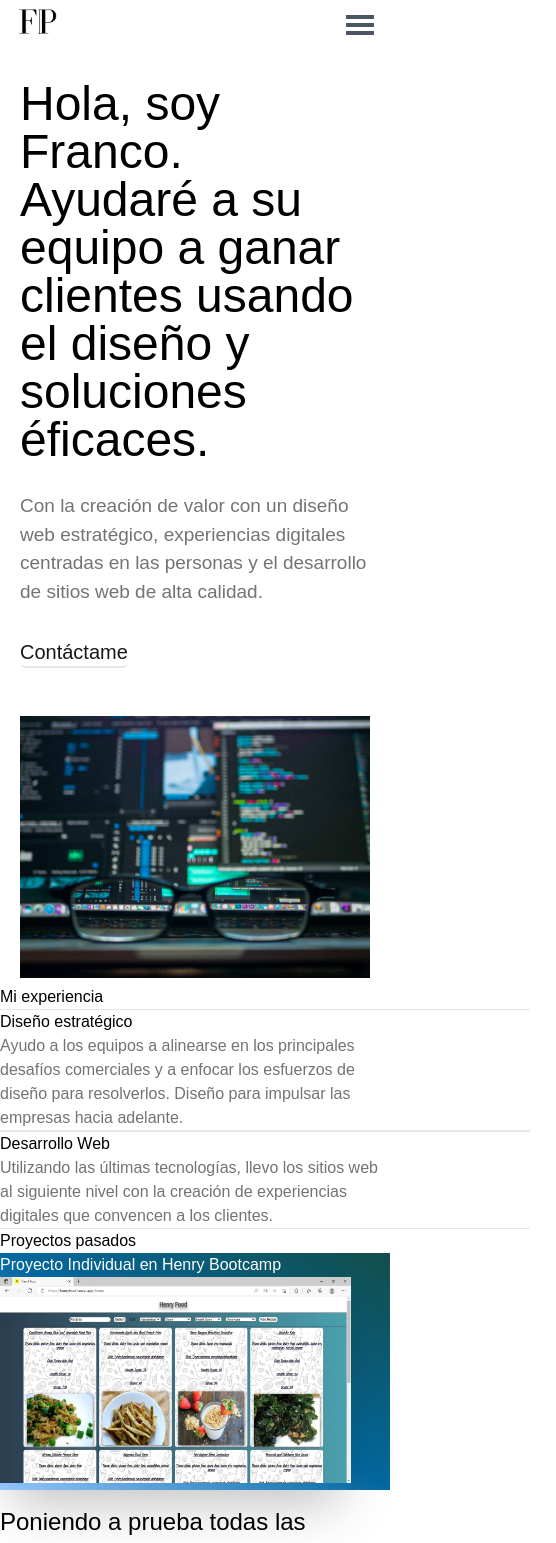
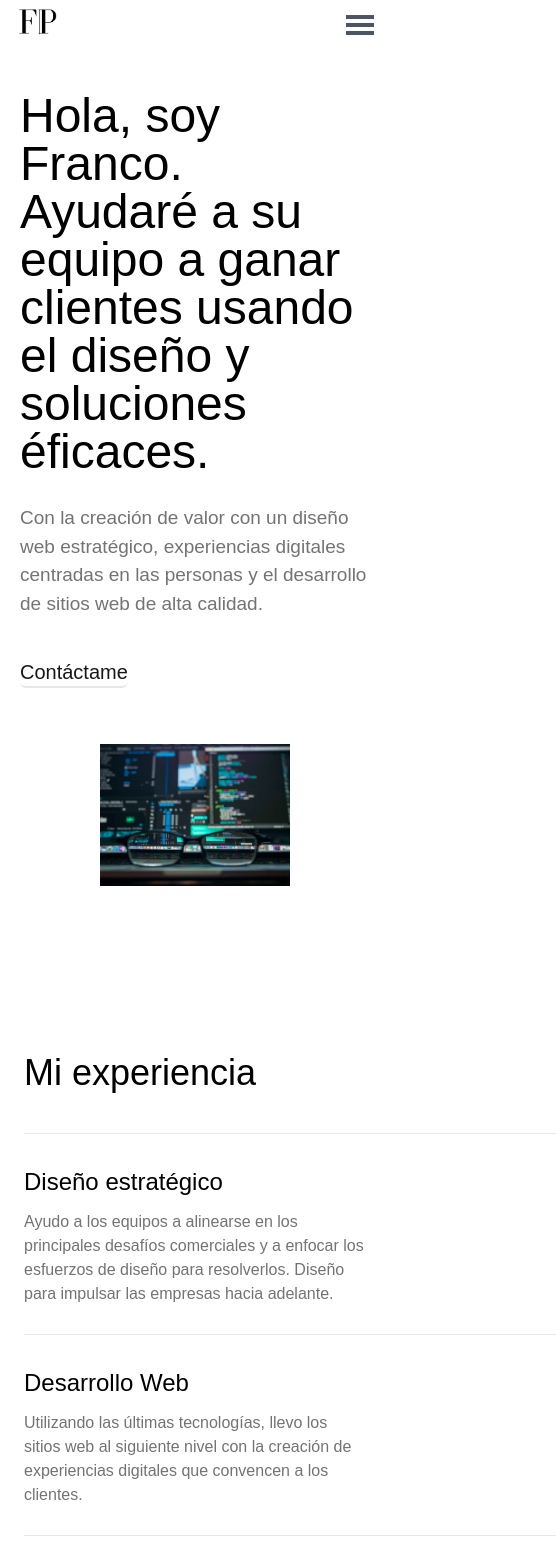
Before and after one commit to fpadularrosa/portfolio, a Next.js app: page / in a window 390 px wide. Shown: the top 1543 px of the page, 556 px wide, since content can reach past the window. Built offline with nearby package versions, Linux system fonts and the light colour scheme.

Commit message:
responsive mobile

```diff
--- a/components/Expertise.js
+++ b/components/Expertise.js
@@ -2,27 +2,27 @@
 const Expertise = () => {
     return(
         <>
-            <section id='expertise'>
+            <section className="mx-6" id='expertise'>
                 <div className=" sm:ml-9 md:ml-6 lg:ml-0 sm:mr-16 md:mr-0 md:pr-6 md:pl-0" id='container-expertise'>
-                    <div className="flex" id="title">
+                    <div className="flex mb-10" id="title">
                         <div>
-                        <h2 className='xl:text-[45px] md:ml-[5px] lg:ml-6 md:font-medium md:text-4xl sm:text-4xl xl:ml-[205px] '>Mi experiencia</h2>
+                        <h2 className='xl:text-[45px] text-4xl md:ml-[5px] lg:ml-6 md:font-medium md:text-4xl sm:text-4xl xl:ml-[205px] '>Mi experiencia</h2>
                         </div>
                     </div>
 
                     <div className='sm:py-12 sm:pb-24 md:inline-flex xl:flex xl:mx-28 xl:justify-between sm:justify-items-center' id="content">
                         <div className="sm:relative lg:ml-7 md:mr-36 xl:ml-28 xl:mr-0 sm:mr-8" id='content-design'>
-                            <hr className='xl:pb-7 sm:pb-7 lg:w-[440px] xl:w-[530px] md:w-[400px] sm:w-[552px]' width='530'/>
-                                <h3 className='font-medium xl:pb-2 xl:text-3xl sm:text-2xl sm:pb-2'>Diseño estratégico</h3>
-                                <p className='xl:max-w-lg sm:max-w-xl sm:text-lg lg:max-w-lg text-neutral-500 xl:leading-relaxed xl:text-[22px] sm:leading-relaxed md:text-md md:max-w-sm'>Ayudo a los equipos a alinearse en los principales desafíos comerciales y a enfocar los esfuerzos de diseño para resolverlos. Diseño para impulsar las empresas hacia adelante.
+                            <hr className='xl:pb-7 sm:pb-7 w-[532px] lg:w-[440px] xl:w-[530px] md:w-[400px] sm:w-[552px]' width='530'/>
+                                <h3 className='mt-8 mb-3 text-2xl font-medium xl:pb-2 xl:text-3xl sm:text-2xl sm:pb-2'>Diseño estratégico</h3>
+                                <p className='xl:max-w-lg mb-7 max-w-lg sm:max-w-xl sm:text-lg lg:max-w-lg text-neutral-500 xl:leading-relaxed xl:text-[22px] sm:leading-relaxed md:text-md md:max-w-sm'>Ayudo a los equipos a alinearse en los principales desafíos comerciales y a enfocar los esfuerzos de diseño para resolverlos. Diseño para impulsar las empresas hacia adelante.
                                 </p>
-                            <hr className='xl:mt-[60px] md:mt-[37px] lg:w-[440px] sm:mb-7 sm:mt-7 xl:w-[530px] md:w-[400px] sm:w-[552px]' width='530' />
+                            <hr className='xl:mt-[60px] hidden sm:block w-[532px] md:mt-[37px] lg:w-[440px] sm:mb-7 sm:mt-7 xl:w-[530px] md:w-[400px] sm:w-[552px]' width='530' />
                         </div>
                         <div className="sm:relative md:mr-10 xl:mr-52 sm:mr-20" id='content-develop'>
-                            <hr className='xl:pb-8 sm:pb-7 xl:w-[530px] lg:block md:block xl:block sm:hidden lg:w-[440px] md:w-[400px]' width='530' />
-                                <h3 className='font-medium xl:pb-4 xl:text-3xl sm:text-2xl sm:pb-2'>Desarrollo Web</h3>
-                                <p className='xl:max-w-lg sm:max-w-xl sm:text-lg lg:max-w-lg text-neutral-500 xl:leading-relaxed xl:text-[22px] sm:leading-relaxed md:max-w-sm md:text-md'>Utilizando las últimas tecnologías, llevo los sitios web al siguiente nivel con la creación de experiencias digitales que convencen a los clientes.</p>
-                            <hr className='xl:mt-[83px] sm:mt-7 md:mt-[36px] sm:w-[552px] lg:mt-[67px] lg:w-[440px] xl:w-[530px] md:w-[400px]' width='530'/>
+                            <hr className='xl:pb-8 sm:pb-7 w-[532px] xl:w-[530px] lg:block md:block xl:block sm:hidden lg:w-[440px] md:w-[400px]' width='530' />
+                                <h3 className='mt-8 mb-3 text-2xl font-medium xl:pb-4 xl:text-3xl sm:text-2xl sm:pb-2'>Desarrollo Web</h3>
+                                <p className='xl:max-w-lg mb-7 max-w-lg sm:max-w-xl sm:text-lg lg:max-w-lg text-neutral-500 xl:leading-relaxed xl:text-[22px] sm:leading-relaxed md:max-w-sm md:text-md'>Utilizando las últimas tecnologías, llevo los sitios web al siguiente nivel con la creación de experiencias digitales que convencen a los clientes.</p>
+                            <hr className='xl:mt-[83px] w-[532px] sm:mt-7 md:mt-[36px] sm:w-[552px] lg:mt-[67px] lg:w-[440px] xl:w-[530px] md:w-[400px]' width='530'/>
                         </div>
                     </div>
                 </div>
--- a/components/Portfolio.js
+++ b/components/Portfolio.js
@@ -6,7 +6,7 @@ import Link from 'next/link';
 const Portfolio = () => {
     return(
         <>
-            <section data-aos='fade' data-aos-once='true'  className='flex xl:w-[94%] sm:pl-9 lg:ml-[20px] md:mr-7 lg:pr-8 lg:w-[98%] md:mb-32 ml-0 md:pl-7 md:w-[175vh] xl:ml-4 sm:mb-20' id="container-portfolio">
+            <section data-aos='fade' data-aos-once='true'  className='mt-20 flex xl:w-[94%] sm:pl-9 lg:ml-[20px] md:mr-7 lg:pr-8 lg:w-[98%] md:mb-32 ml-0 md:pl-7 md:w-[175vh] xl:ml-4 sm:mb-20' id="container-portfolio">
                 <div className='xl:w-[94%] lg:w-full md:w-[175vh] xl:ml-[185px] mx-0' id="container2-portfolio">
                     <div id="title" className='xl:pb-10 md:pb-9 sm:text-4xl sm:pb-8 md:text-4xl xl:text-5xl md:ml-0 xl:flex xl:justify-start'>
                         <h2>Proyectos pasados</h2>
--- a/pages/index.js
+++ b/pages/index.js
@@ -14,11 +14,11 @@ export default function Home() {
       <title>Franco Full Stack Web Developer</title>
       <meta charSet="utf-8"/>
     </Head>
-        <div className="mt-[80px] mx-5 xl:mx-32 xl:pl-7 sm:my-28 sm:mx-0 md:mx-0 md:mb-52 lg:mb-48 md:mt-36 lg:mt-24 lg:mr-2 md:mr-0" id="container-home">
+        <div className="mt-[92px] mb-40 mx-5 xl:mx-32 xl:pl-7 sm:my-28 sm:mx-0 md:mx-0 md:mb-52 lg:mb-48 md:mt-36 lg:mt-24 lg:mr-2 md:mr-0" id="container-home">
             <div className='xl:text-left xl:justify-around md:pl-0 md:grid lg:pl-0 md:m-0 xl:flex lg:justify-around lg:flex sm:grid sm:justify-items-center'>
                 <div className="grid xl:pt-36 xl:ml-7 lg:pt-28" id="text-home">
                     <div className="mr-0 overflow-hidden sm:ml-6 lg:mr-8" id="container-text">
-                        <h1 className='xl:text-left text-5xl max-w-xl lg:text-5xl sm:text-4xl lg:max-w-lg xl:text-6xl pb-7 sm:pb-5 sm:max-w-[630px] xl:max-w-2xl xl:leading-tight md:text-6xl md:max-w-7xl'>
+                        <h1 className='xl:text-left text-5xl max-w-lg lg:text-5xl sm:text-4xl lg:max-w-lg xl:text-6xl pb-7 sm:pb-5 sm:max-w-[630px] xl:max-w-2xl xl:leading-tight md:text-6xl md:max-w-7xl'>
                         Hola, soy Franco.<br/>
                         Ayudaré a su equipo a ganar clientes usando el diseño y soluciones éficaces.
                         </h1>
@@ -26,7 +26,7 @@ export default function Home() {
                         Con la creación de valor con un diseño web estratégico, experiencias digitales centradas en las personas y
                         el desarrollo de sitios web de alta calidad.
                         </p>
-                        <div className='inline-block mt-8 mb-12 text-xl font-medium transition ease-in border-b-2 rounded-md sm:mt-8 md:pt-12 xl:pt-20 duration-400 hover:border-b-2 hover:border-gray-500 text-neutral-900 hover:text-neutral-500' id='linkToProject1'>
+                        <div className='inline-block mt-10 text-xl font-medium transition ease-in border-b-2 rounded-md mb-14 sm:mt-8 md:pt-12 xl:pt-20 duration-400 hover:border-b-2 hover:border-gray-500 text-neutral-900 hover:text-neutral-500' id='linkToProject1'>
                             <Link className='hover:cursor-pointer' href='/contact'>
                               <a>
                                 <div className='xl:text-2xl sm:text-lg sm:font-medium'>Contáctame</div>
@@ -35,7 +35,7 @@ export default function Home() {
                         </div>
                     </div>
                 </div>
-                <div className="xl:max-w-[50%] sm:mt-9 md:ml-[240px] xl:ml-10 lg:ml-0 md:mt-20 xl:mr-0 sm:pr-10 lg:mr-[-20px] lg:max-w-[560px] sm:max-w-sm md:max-w-[32rem] lg:h-[80%] lg:mt-12 xl:mt-8 md:h-[650px] sm:m-auto">
+                <div className="xl:max-w-[50%] max-w-[65%] mx-20 sm:mt-9 md:ml-[240px] xl:ml-10 lg:ml-0 md:mt-20 xl:mr-0 sm:pr-10 lg:mr-[-20px] lg:max-w-[560px] sm:max-w-sm md:max-w-[32rem] lg:h-[80%] lg:mt-12 xl:mt-8 md:h-[650px] sm:m-auto">
                   <div id="image-homepage">
                     <Image src={imgHome} width='1800' heigth='2514' alt="programmation"/>
                 </div>
```
